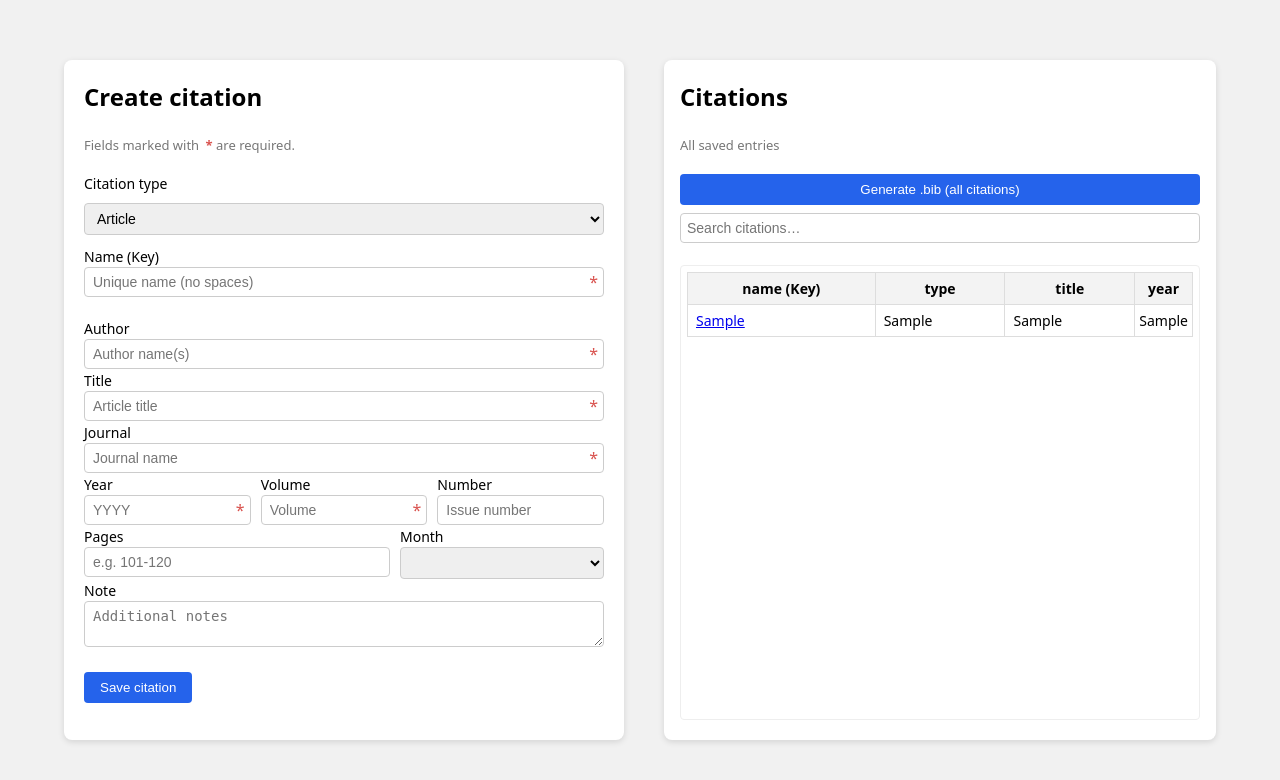
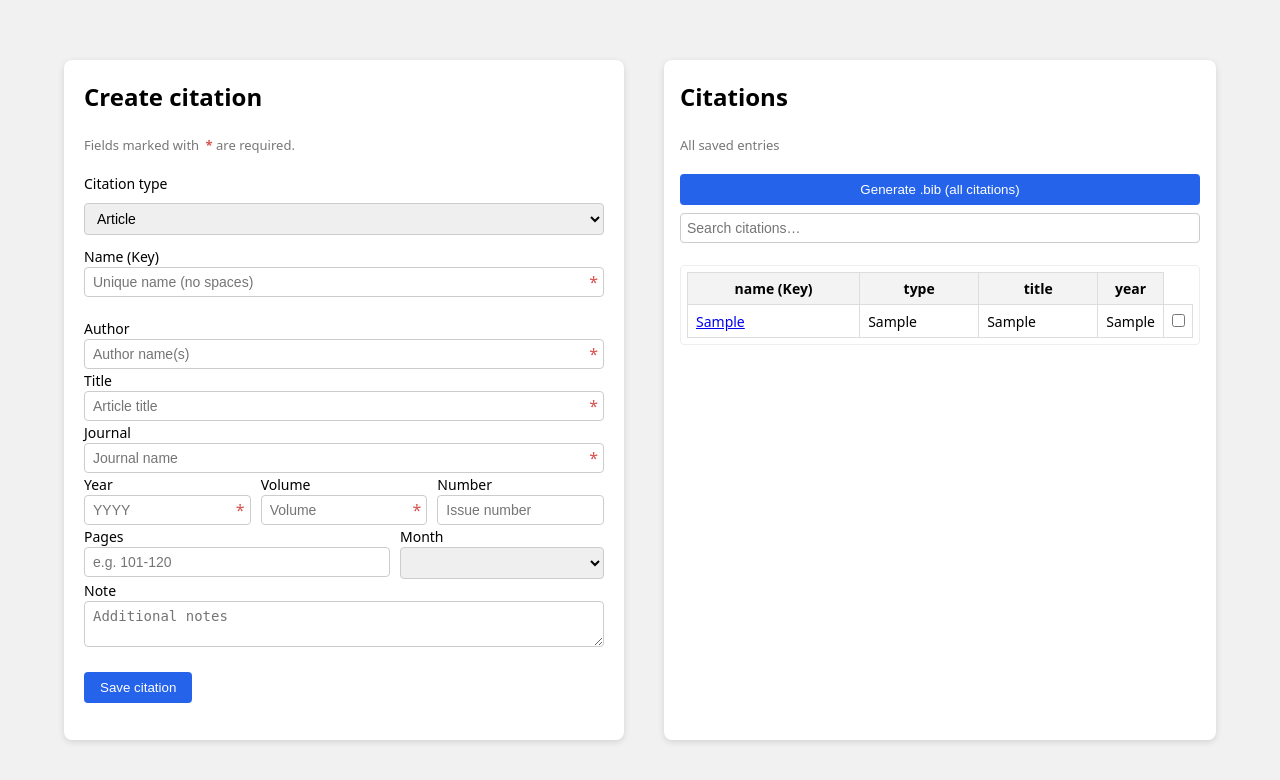
Before and after one commit to tiinasor/ohtu-miniprojekti, a Flask app: template src/templates/index.html in a window 1280 px wide. Shown: the top 780 px of the page. Run offline with Flask 3, Linux system fonts and the light colour scheme; the template is opened without the code that fills it: most values are stand-ins (such as "Sample title", 1, 10 or a date in 2020).

Commit message:
Add checkboxes for each citation

```diff
--- a/src/templates/index.html
+++ b/src/templates/index.html
@@ -81,6 +81,7 @@ Citation database app
     <input type="text" id="search" placeholder="Search citations…"
         style="margin-bottom: 12px; width: 100%; padding: 6px;">
 
+    <form action="/process_selected" method="post">
     <div class="scroll-area">
         <table>
             <thead>
@@ -105,10 +106,14 @@ Citation database app
                     <td>{{ c.get_field("citation_type") }}</td>
                     <td>{{ c.get_field("title") }}</td>
                     <td>{{ c.get_field("year") }}</td>
+                    <td>
+                        <input type="checkbox" name="selected[]" value="{{ c.id }}" class="checkbox">
+                    </td>
                 </tr>
                 {% endfor %}
             </tbody>
         </table>
     </div>
+  </form>
 </div>
 {% endblock %}
```
